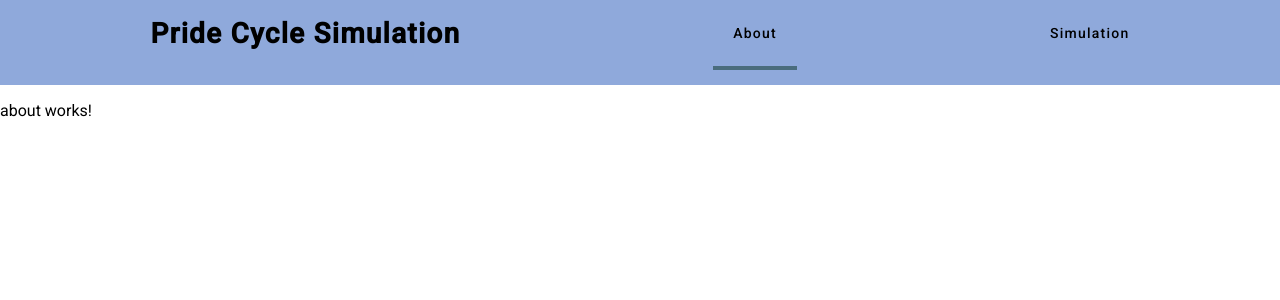
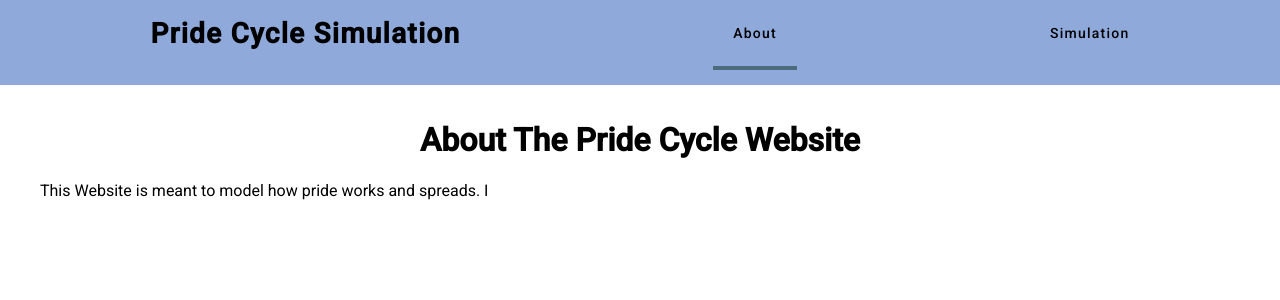
Before and after one commit to AndersonBillss/REL_A_275_pride_cycle_website, an Angular app: page /about in a window 1280 px wide. Shown: the top 300 px of the page. Built offline with nearby package versions, Linux system fonts and the light colour scheme.

Commit message:
added styling for page

```diff
--- a/src/app/pages/about/about.component.html
+++ b/src/app/pages/about/about.component.html
@@ -1 +1,4 @@
-<p>about works!</p>
+<div class="text-page">
+    <h1>About The Pride Cycle Website</h1>
+    <p>This Website is meant to model how pride works and spreads. I</p>
+</div>
--- a/src/app/pages/home/home.component.html
+++ b/src/app/pages/home/home.component.html
@@ -12,6 +12,7 @@
         </div>
     </div>
 </div>
+<div class="text-page">
     <h1>Welcome to my Pride Cycle Simulation Website!</h1>
     <p>Lorem ipsum dolor sit amet, consectetur adipiscing elit, sed do eiusmod tempor incididunt ut labore et dolore magna aliqua. Ut enim ad minim veniam, quis nostrud exercitation ullamco laboris nisi ut aliquip ex ea commodo consequat. Duis aute irure dolor in reprehenderit in voluptate velit esse cillum dolore eu fugiat nulla pariatur. Excepteur sint occaecat cupidatat non proident, sunt in culpa qui officia deserunt mollit anim id est laborum."</p>
     <p>Lorem ipsum dolor sit amet, consectetur adipiscing elit, sed do eiusmod tempor incididunt ut labore et dolore magna aliqua. Ut enim ad minim veniam, quis nostrud exercitation ullamco laboris nisi ut aliquip ex ea commodo consequat. Duis aute irure dolor in reprehenderit in voluptate velit esse cillum dolore eu fugiat nulla pariatur. Excepteur sint occaecat cupidatat non proident, sunt in culpa qui officia deserunt mollit anim id est laborum."</p>
@@ -25,3 +26,4 @@
     <p>Lorem ipsum dolor sit amet, consectetur adipiscing elit, sed do eiusmod tempor incididunt ut labore et dolore magna aliqua. Ut enim ad minim veniam, quis nostrud exercitation ullamco laboris nisi ut aliquip ex ea commodo consequat. Duis aute irure dolor in reprehenderit in voluptate velit esse cillum dolore eu fugiat nulla pariatur. Excepteur sint occaecat cupidatat non proident, sunt in culpa qui officia deserunt mollit anim id est laborum."</p>
     <p>Lorem ipsum dolor sit amet, consectetur adipiscing elit, sed do eiusmod tempor incididunt ut labore et dolore magna aliqua. Ut enim ad minim veniam, quis nostrud exercitation ullamco laboris nisi ut aliquip ex ea commodo consequat. Duis aute irure dolor in reprehenderit in voluptate velit esse cillum dolore eu fugiat nulla pariatur. Excepteur sint occaecat cupidatat non proident, sunt in culpa qui officia deserunt mollit anim id est laborum."</p>
     <p>Lorem ipsum dolor sit amet, consectetur adipiscing elit, sed do eiusmod tempor incididunt ut labore et dolore magna aliqua. Ut enim ad minim veniam, quis nostrud exercitation ullamco laboris nisi ut aliquip ex ea commodo consequat. Duis aute irure dolor in reprehenderit in voluptate velit esse cillum dolore eu fugiat nulla pariatur. Excepteur sint occaecat cupidatat non proident, sunt in culpa qui officia deserunt mollit anim id est laborum."</p>
+</div>
--- a/src/styles.scss
+++ b/src/styles.scss
@@ -3,3 +3,11 @@
 
 html, body { height: 100%; }
 body { margin: 0; font-family: Roboto, "Helvetica Neue", sans-serif; }
+
+.text-page{
+    padding: 15px 40px;
+}
+.text-page h1{
+    justify-self: center;
+    text-align: center;
+}
```
Lines whose indentation alone changed are shown as unchanged.
